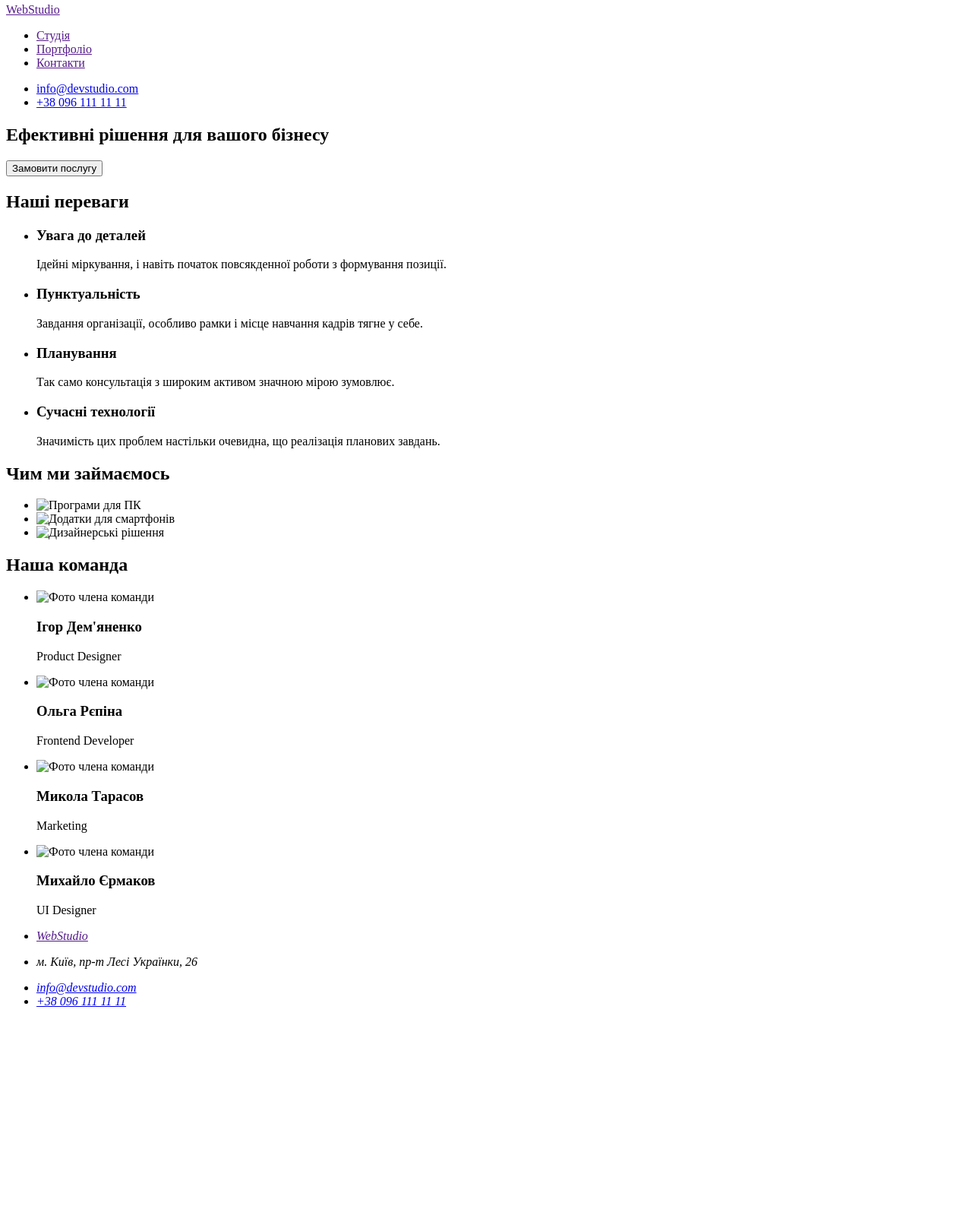
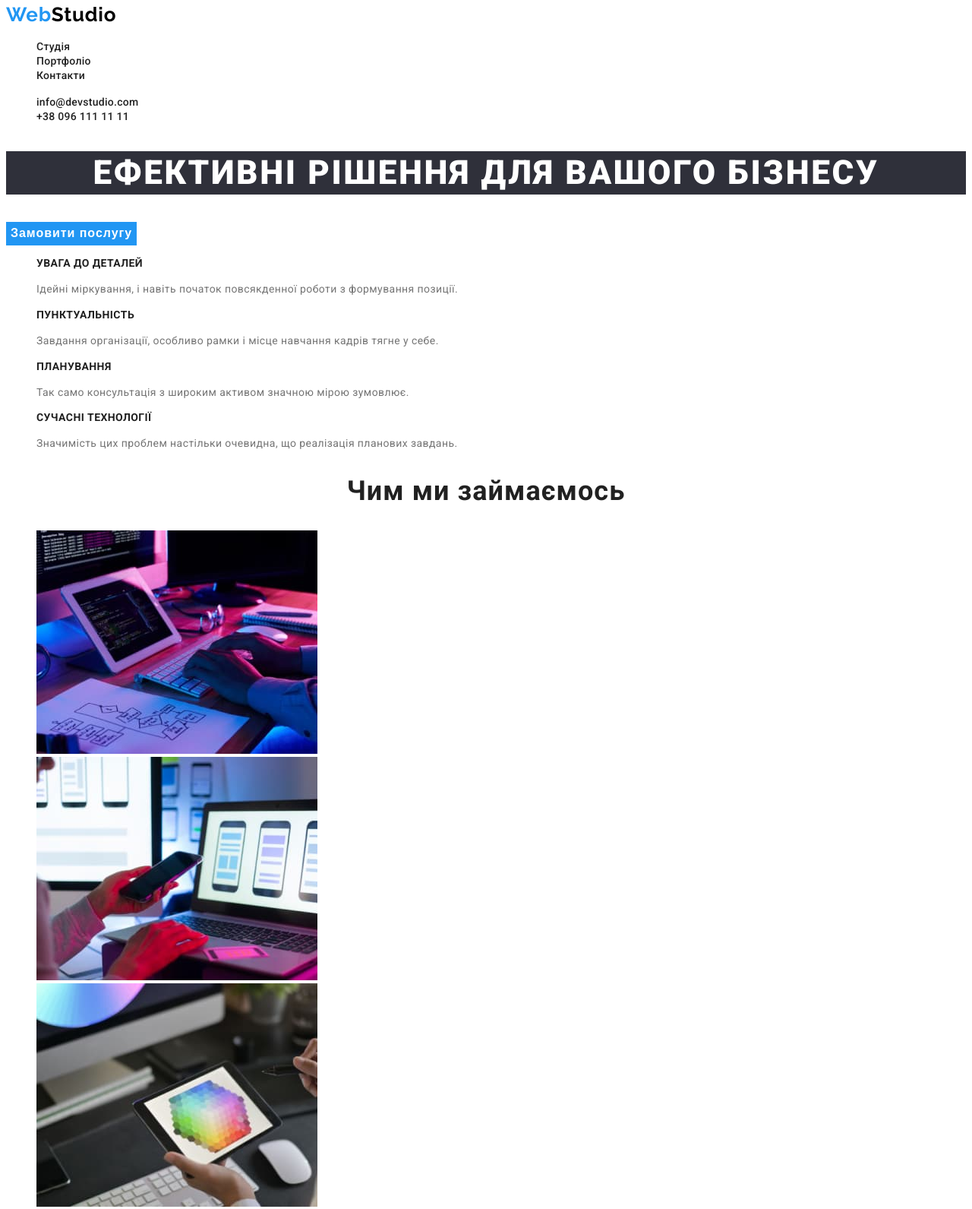
Before and after one commit to ovchrk/goit-markup-hw-02, a plain HTML site: page index.html in a window 1280 px wide. Shown: the part 4-1595 px from the top of the page at 76% size. Before the commit the page ends 1347 px from the top, so only its background shows below. Drawn offline with Linux system fonts and the light colour scheme.

Commit message:
First commit with markup of web and portfolio

```diff
--- a/index.html
+++ b/index.html
@@ -6,91 +6,98 @@
     <meta http-equiv="X-UA-Compatible" content="IE=edge">
     <meta name="viewport" content="width=device-width, initial-scale=1.0">
     <title>Document</title>
+    <link rel="stylesheet" href="styles/styles.css">
+    <link href="https://fonts.googleapis.com/css2?family=Raleway:wght@700&family=Roboto:wght@400;500;700;900&display=swap" rel="stylesheet">
 </head>
 
 <body>
+    <!-- Шапка -->
     <header>
         <nav>
-            <a href="">WebStudio</a>
-            <ul>
-                <li> <a href="">Студія</a></li>
-                <li> <a href="">Портфоліо</a></li>
-                <li> <a href="">Контакти</a></li>
+            <a href="./index.html" class="logo"><span class="logo-blue">Web</span>Studio</a>
+            <ul class="social-links">
+                <li> <a href="" class="link">Студія</a></li>
+                <li> <a href="./portfolio.html" class="link">Портфоліо</a></li>
+                <li> <a href="" class="link">Контакти</a></li>
             </ul>
         </nav>
-        <ul>
-            <li><a href="mailto:info@devstudio.com">info@devstudio.com</a></li>
-            <li><a href="tel:+380961111111">+38 096 111 11 11</a></li>
+        <ul class="social-links">
+            <li><a href="mailto:info@devstudio.com" class="link">info@devstudio.com</a></li>
+            <li><a href="tel:+380961111111" class="link">+38 096 111 11 11</a></li>
         </ul>
     </header>
     <main>
+        <!-- Головний заголовок-->
         <section>
-            <h1>Ефективні рішення для вашого бізнесу</h1>
-            <button type="button">Замовити послугу</button>
+            <h1 class="hero-title">Ефективні рішення для вашого бізнесу</h1>
+            <button class="hero-button" type="button">Замовити послугу</button>
         </section>
+        <!-- Наші переваги-->
         <section>
-            <h2>Наші переваги</h2>
+            <h2 class="hidden-title">Наші переваги</h2>
             <ul>
                 <li>
-                    <h3>Увага до деталей</h3>
-                    <p>Ідейні міркування, і навіть початок повсякденної роботи з формування позиції.</p>
+                    <h3 class="advantages">Увага до деталей</h3>
+                    <p class="advantages-text">Ідейні міркування, і навіть початок повсякденної роботи з формування позиції.</p>
                 </li>
                 <li>
-                    <h3>Пунктуальність</h3>
-                    <p>Завдання організації, особливо рамки і місце навчання кадрів тягне у себе.</p>
+                    <h3 class="advantages">Пунктуальність</h3>
+                    <p class="advantages-text">Завдання організації, особливо рамки і місце навчання кадрів тягне у себе.</p>
                 </li>
                 <li>
-                    <h3>Планування</h3>
-                    <p>Так само консультація з широким активом значною мірою зумовлює.</p>
+                    <h3 class="advantages">Планування</h3>
+                    <p class="advantages-text">Так само консультація з широким активом значною мірою зумовлює.</p>
                 </li>
                 <li>
-                    <h3>Сучасні технології</h3>
-                    <p>Значимість цих проблем настільки очевидна, що реалізація планових завдань.</p>
+                    <h3 class="advantages">Сучасні технології</h3>
+                    <p class="advantages-text">Значимість цих проблем настільки очевидна, що реалізація планових завдань.</p>
                 </li>
             </ul>
         </section>
+        <!-- Чим ми займаємось-->
         <section>
-            <h2>Чим ми займаємось</h2>
+            <h2 class="section-title">Чим ми займаємось</h2>
             <ul>
                 <li><img src="images/img1.jpg" alt="Програми для ПК" width="370" height="294"></li>
                 <li><img src="images/img2.jpg" alt="Додатки для смартфонів" width="370" height="294"></li>
                 <li><img src="images/img3.jpg" alt="Дизайнерські рішення" width="370" height="294"></li>
             </ul>
         </section>
+        <!-- Наша команда-->
         <section>
-            <h2>Наша команда</h2>
+            <h2 class="section-title">Наша команда</h2>
             <ul>
-                <li><img src="images/img4.jpg" alt="Фото члена команди" width="270" height="260">
-                    <h3>Ігор Дем'яненко</h3>
-                    <p lang="en">Product Designer</p>
+                <li><img src="images/img4.jpg" alt="Ігор Дем'яненко" width="270" height="260">
+                    <h3 class="member-name">Ігор Дем'яненко</h3>
+                    <p lang="en" class="member-position">Product Designer</p>
                 </li>
-                <li><img src="images/img5.jpg" alt="Фото члена команди" width="270" height="260">
-                    <h3>Ольга Рєпіна</h3>
-                    <p lang="en">Frontend Developer</p>
+                <li><img src="images/img5.jpg" alt="Ольга Рєпіна" width="270" height="260">
+                    <h3 class="member-name">Ольга Рєпіна</h3>
+                    <p lang="en" class="member-position">Frontend Developer</p>
                 </li>
-                <li><img src="images/img6.jpg" alt="Фото члена команди" width="270" height="260">
-                    <h3>Микола Тарасов</h3>
-                    <p lang="en">Marketing</p>
+                <li><img src="images/img6.jpg" alt="Микола Тарасов" width="270" height="260">
+                    <h3 class="member-name">Микола Тарасов</h3>
+                    <p lang="en" class="member-position">Marketing</p>
                 </li>
-                <li><img src="images/img7.jpg" alt="Фото члена команди" width="270" height="260">
-                    <h3>Михайло Єрмаков</h3>
-                    <p lang="en">UI Designer</p>
+                <li><img src="images/img7.jpg" alt="Михайло Єрмаков" width="270" height="260">
+                    <h3 class="member-name">Михайло Єрмаков</h3>
+                    <p lang="en" class="member-position">UI Designer</p>
                 </li>
             </ul>
         </section>
     </main>
+    <!-- Footer-->
     <footer>
+        <a href="./index.html" class="logo-footer"><span class="logo-blue">Web</span>Studio</a>
         <address>
-            <ul>
-                <li><a href="">WebStudio</a></li>
+            <ul class="social-links-footer">
                 <li>
-                    <p>м. Київ, пр-т Лесі Українки, 26</p>
+                    <p class="footer-address">м. Київ, пр-т Лесі Українки, 26</p>
                 </li>
-                <li><a href="mailto:info@devstudio.com">info@devstudio.com</a></li>
-                <li><a href="tel:+380961111111">+38 096 111 11 11</a></li>
+                <li><a href="mailto:info@devstudio.com" class="link-footer">info@devstudio.com</a></li>
+                <li><a href="tel:+380961111111" class="link-footer">+38 096 111 11 11</a></li>
             </ul>
         </address>
-
     </footer>
 </body>
 
--- /dev/null
+++ b/styles/styles.css
@@ -0,0 +1,210 @@
+/* index file */
+
+/* GENERAL selectors*/
+a {
+    text-decoration: none;
+}
+
+li {
+    list-style-type: none;
+}
+
+body {
+    font-family: 'Roboto', sans-serif;
+
+    color: #212121;
+    background-color: #fff;
+}
+
+footer {
+    background-color: #2F303A;
+}
+
+/* Шапка */
+.logo {
+    text-decoration: none;
+    font-family: 'Raleway', sans-serif;
+    font-style: normal;
+    font-weight: 700;
+    font-size: 26px;
+    line-height: 1.2;
+    letter-spacing: 0.03em;
+
+    color: #000;
+}
+.logo-blue {
+    color: #2196F3;
+}
+
+.link {
+    font-style: normal;
+    font-weight: 500;
+    font-size: 14px;
+    line-height: 1.14;
+    letter-spacing: 0.02em;
+
+    color: #212121;
+}
+/* hover and focus for links */
+.social-links .link:hover, .social-links .link:focus {
+    color: #2196F3;
+}
+
+/* Головний заголовок */
+.hero-title {
+    font-style: normal;
+    font-weight: 900;
+    font-size: 44px;
+    line-height: 1.3;
+    text-align: center;
+    letter-spacing: 0.06em;
+    color: #FFFFFF;
+    text-transform: uppercase;
+
+    background-color: #2F303A;
+}
+/* Button Замовити послугу */
+.hero-button {
+    border: none;
+    font-style: normal;
+    font-weight: 700;
+    font-size: 16px;
+    line-height: 1.8;
+    align-items: center;
+    text-align: center;
+    letter-spacing: 0.06em;
+
+    color: #FFFFFF;
+    background-color: #2196F3;
+}
+.hero-button:hover, .hero-button:focus {
+    color: #212121;
+}
+
+/* Наші переваги*/
+
+.hidden-title {
+    display: none;
+}
+.advantages {
+    font-style: normal;
+    font-weight: 700;
+    font-size: 14px;
+    line-height: 1.14;
+    letter-spacing: 0.03em;
+    text-transform: uppercase;
+
+    color: #212121;
+}
+.advantages-text {
+    font-style: normal;
+    font-weight: 400;
+    font-size: 14px;
+    line-height: 1.7;
+    letter-spacing: 0.03em;
+
+    color: #757575;
+}
+/* Чим ми займаємось*/
+.section-title {
+    font-style: normal;
+    font-weight: 700;
+    font-size: 36px;
+    line-height: 1.16;
+    text-align: center;
+    letter-spacing: 0.03em;
+
+    color: #212121;
+}
+/* Наша команда*/
+.team {
+    background-color: #F5F4FA;
+}
+.member-name {
+    font-style: normal;
+    font-weight: 500;
+    font-size: 16px;
+    line-height: 1.18;
+    text-align: center;
+    letter-spacing: 0.03em;
+
+    color: #212121;
+}
+.member-position {
+    font-style: normal;
+    font-weight: 400;
+    font-size: 16px;
+    line-height: 1.18;
+    text-align: center;
+    letter-spacing: 0.03em;
+
+    color: #757575;
+}
+/* Footer */
+.logo-footer {
+    font-family: 'Raleway', sans-serif;
+    font-style: normal;
+    font-weight: 700;
+    font-size: 26px;
+    line-height: 1.2;
+    letter-spacing: 0.03em;
+
+    color: #FFFFFF;
+}
+.footer-address {
+    font-style: normal;
+    font-weight: 400;
+    font-size: 14px;
+    line-height: 1.7;
+    letter-spacing: 0.03em;
+
+    color: #FFFFFF;
+}
+.link-footer {
+    font-style: normal;
+    font-weight: 400;
+    font-size: 14px;
+    line-height: 1.7;
+    letter-spacing: 0.03em;
+
+    color: rgba(255, 255, 255, 0.6);
+}
+.social-links-footer .link-footer:hover {
+    color: #2196F3;
+}
+
+.social-links-footer .link-footer:focus {
+    color: #2196F3;
+}
+
+/*portfolio*/
+
+.button:hover, .button:focus {
+    background-color: #2196F3;
+    color: #FFFFFF;
+}
+
+.button {
+    background-color: #F5F4FA;
+    color: #212121;
+    border: none;
+}
+
+.examples-title {
+    font-style: normal;
+    font-weight: 700;
+    font-size: 18px;
+    line-height: 2;
+    letter-spacing: 0.06em;
+
+    color: #212121;
+}
+.examples-text {
+    font-style: normal;
+    font-weight: 400;
+    font-size: 16px;
+    line-height: 1.8;
+    letter-spacing: 0.03em;
+
+    color: #757575;
+}
```
Also changed, not shown: portfolio.html (added, +102 -0 lines), images/img1.jpg (added), images/img10.jpg (added), images/img11.jpg (added), images/img12.jpg (added), images/img13.jpg (added), images/img14.jpg (added), images/img15.jpg (added), images/img16.jpg (added), images/img2.jpg (added), images/img3.jpg (added), images/img4.jpg (added), images/img5.jpg (added), images/img6.jpg (added), 3 more files.
